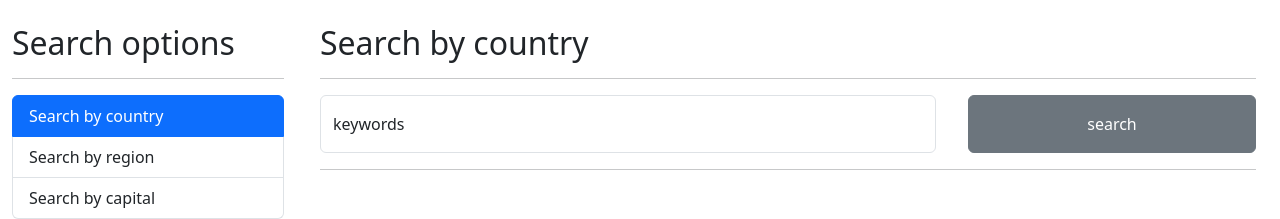
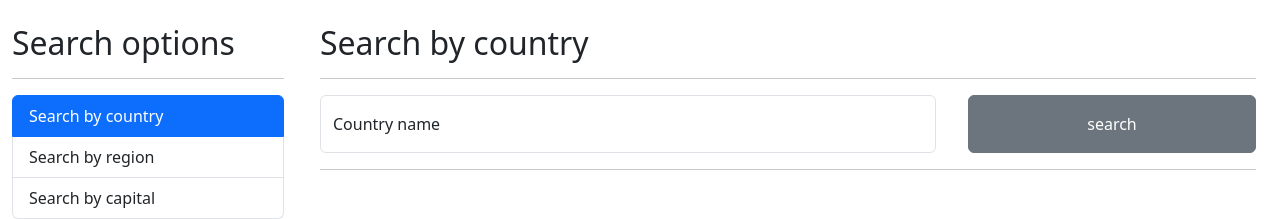
Before and after one commit to JuanRamirez8034/paises-app, an Angular app: page / in a window 1280 px wide. Shown: the top 219 px of the page. Built offline with nearby package versions, Linux system fonts and the light colour scheme.

Commit message:
Agregado el @input para recibir el nombre del placeholder del formulario

```diff
--- a/src/app/country/components/form-search-country/form-search-country.component.html
+++ b/src/app/country/components/form-search-country/form-search-country.component.html
@@ -3,12 +3,12 @@
     <div class="form-floating">
       <input type="text"
         class="form-control"
-        placeholder="keywords..."
+        [placeholder]="placeholerSearch"
         name="argument" id="argument"
         [(ngModel)]="argument"
         (input)="debounceSearch($event);"
       >
-      <label for="argument">keywords</label>
+      <label for="argument">{{placeholerSearch}}</label>
     </div>
   </div>
   <div class="col-md">
--- a/src/app/country/components/form-search-country/form-search-country.component.ts
+++ b/src/app/country/components/form-search-country/form-search-country.component.ts
@@ -1,4 +1,4 @@
-import { Component, EventEmitter, OnInit, Output } from '@angular/core';
+import { Component, EventEmitter, Input, OnInit, Output } from '@angular/core';
 import { Subject } from 'rxjs';
 import { debounceTime } from 'rxjs/operators';
 
@@ -9,6 +9,8 @@ import { debounceTime } from 'rxjs/operators';
 export class FormSearchCountryComponent implements OnInit{
 
   public argument : string = '';//variable que contiene el valor del input
+
+  @Input('placeholderSearch') public placeholerSearch : string = 'AnyPlaceHolder';// input para recibir el valor del placeholder para el input
 
   // creando el emisor de evento para pasar el evento a otro componente padre
   // 1 se inporta el "@Output()" desde angular/core
--- a/src/app/country/pages/by-capital/by-capital.component.html
+++ b/src/app/country/pages/by-capital/by-capital.component.html
@@ -4,7 +4,7 @@
 <!-- fomulario para realizar las busquedas -->
 <!-- recibimos el evento enviando desde el formulario "onSearch" y le pasamos el evento que contiene el argumento de texto -->
 <!-- recibimos el evento enviando desde el formulario "onBounce" y le pasamos el argumento que este trae a la funcion a ejecutar -->
-<app-form-search-country (onSearch)="search($event);" (onDebounce)="sugge($event);"></app-form-search-country>
+<app-form-search-country placeholderSearch="Capital name" (onSearch)="search($event);" (onDebounce)="sugge($event);"></app-form-search-country>
 
 <hr>
 
--- a/src/app/country/pages/by-country/by-country.component.html
+++ b/src/app/country/pages/by-country/by-country.component.html
@@ -4,7 +4,7 @@
 <!-- fomulario para realizar las busquedas -->
 <!-- recibimos el evento enviando desde el formulario "onSearch" y le pasamos el evento que contiene el argumento de texto -->
 <!-- recibimos el evento enviando desde el formulario "onBounce" y le pasamos el argumento que este trae a la funcion a ejecutar -->
-<app-form-search-country (onSearch)="search($event);" (onDebounce)="sugge($event);"></app-form-search-country>
+<app-form-search-country placeholderSearch="Country name" (onSearch)="search($event);" (onDebounce)="sugge($event);"></app-form-search-country>
 
 <hr>
 
--- a/src/app/country/pages/by-region/by-region.component.html
+++ b/src/app/country/pages/by-region/by-region.component.html
@@ -4,7 +4,7 @@
 <!-- fomulario para realizar las busquedas -->
 <!-- recibimos el evento enviando desde el formulario "onSearch" y le pasamos el evento que contiene el argumento de texto -->
 <!-- recibimos el evento enviando desde el formulario "onBounce" y le pasamos el argumento que este trae a la funcion a ejecutar -->
-<app-form-search-country (onSearch)="search($event);" (onDebounce)="sugge($event);"></app-form-search-country>
+<app-form-search-country placeholderSearch="Region name" (onSearch)="search($event);" (onDebounce)="sugge($event);"></app-form-search-country>
 
 <hr>
 
```
